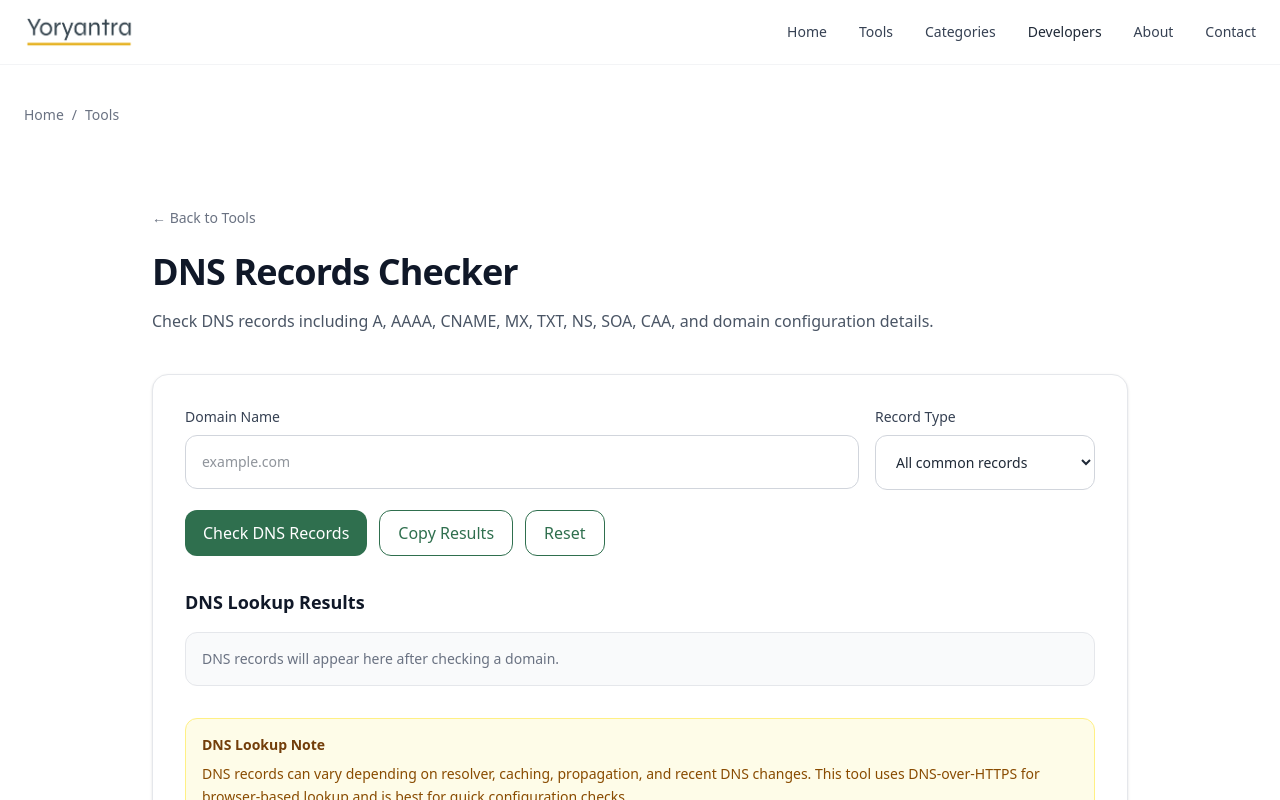
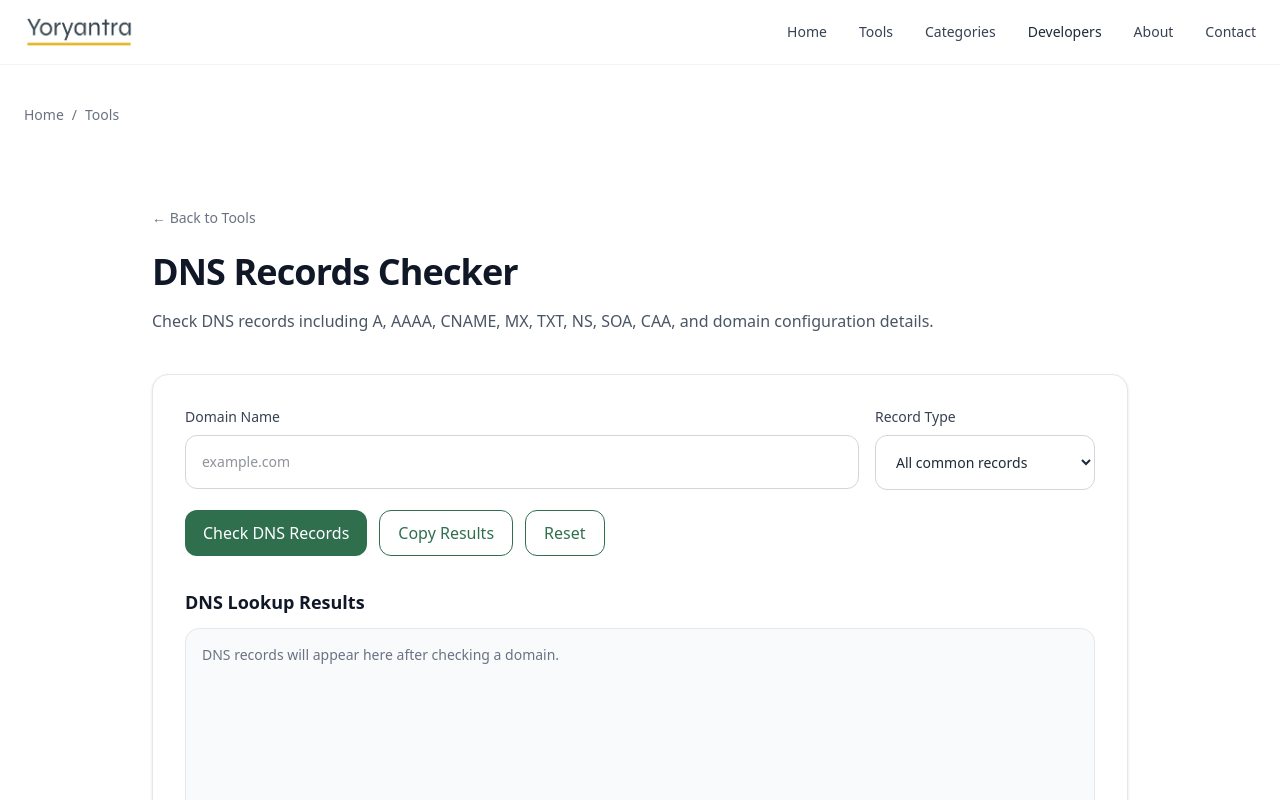
Before and after one commit to vaarunsonawwane-ops/yoryantra-new, a Next.js app: page /tools/dns-records-checker in a window 1280 px wide. Shown: the top 800 px of the page. Built offline with nearby package versions, Linux system fonts and the light colour scheme.

Commit message:
dns-records-checker output box fixed

```diff
--- a/app/tools/dns-records-checker/ToolClient.tsx
+++ b/app/tools/dns-records-checker/ToolClient.tsx
@@ -231,11 +231,13 @@
 
 {/* OUTPUT */}
 <div className="mt-8">
+  <div className="flex items-center justify-between mb-3">
     <h3 className="text-lg font-semibold text-gray-900">
       DNS Lookup Results
     </h3>
+  </div>
 
-        <div className="mt-4 rounded-xl border border-gray-200 bg-gray-50 p-4">
+  <div className="yoryantra-output">
     {hasResults ? (
       <div className="space-y-4">
         {results.map((result) => (
@@ -285,7 +287,8 @@
                         className="border-b border-gray-100 last:border-0"
                       >
                         <td className="px-4 py-3 font-medium text-gray-900">
-                                {typeLabels[answer.type] || result.recordType}
+                          {typeLabels[answer.type] ||
+                            result.recordType}
                         </td>
 
                         <td className="px-4 py-3 text-gray-600">
```
Lines whose indentation alone changed are shown as unchanged.
